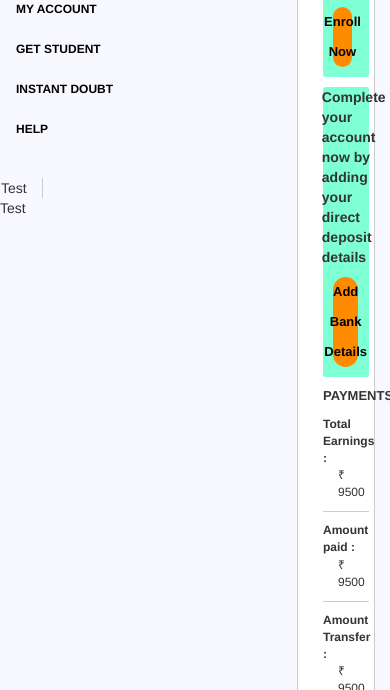
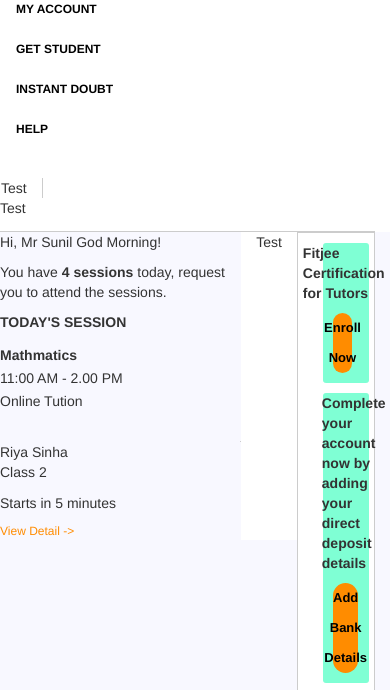
Before and after one commit to Rubitiwari/tutor-dashboard, a plain HTML site: page src/index.html in a window 390 px wide. Shown: the part 127-817 px from the top of the page. Drawn offline with nearby package versions, Linux system fonts and the light colour scheme; files whose address does not match are found by name.

Commit message:
user online session block added

```diff
--- a/src/index.html
+++ b/src/index.html
@@ -39,10 +39,52 @@
         </div>
         <div class="flex-container background">
             <div class="row flex-container full-width">
-                <div class="col-sm-9" style="width:80%;">
+                <div class="col-sm-9 user-session-block">
                     <div class="row flex-container center">
-                        <div class="col-sm-4">test</div>
-                        <div class="col-sm-4"></div>
+                        <div class="col-sm-5 user-session">
+                            <div class="greeting-label">Hi, Mr Sunil God Morning!</div>
+                            <div class="clear"></div>
+                            <div class="detail">You have <span class="bold">4 sessions</span> today, request you to attend the sessions.</div>
+                            <div class="clear"></div>
+                            <div class="bold">TODAY'S SESSION</div>
+                            <div class="clear"></div>
+                            <div class="row">
+                                <div class="col-sm-6 subject-detail">
+                                    <div class="minor-clear"></div>
+                                    <div class="subject-name bold">Mathmatics</div>
+                                    <div class="minor-clear"></div>
+                                    <div class="session-timing">11:00 AM - 2.00 PM</div>
+                                    <div class="minor-clear"></div>
+                                    <div class="online-tution">Online Tution</div>
+                                </div>
+                                <div class="col-sm-6 user-details">
+                                    <div class="clear"></div>
+                                    <div class="clear"></div>
+                                    <div class="clear"></div>
+                                    <div class="row">
+                                        <div class="col-sm-3 user-avatar">
+
+                                        </div>
+                                        <div class="col-sm-9 user-name">
+                                            <div class="name">Riya Sinha</div>
+                                            <div class="student-class">Class 2</div>
+                                        </div>
+                                    </div>
+                                    <div class="clear"></div>
+                                    <div class="row">
+                                        <div class="col-sm-3 join-now">
+
+                                        </div>
+                                        <div class="col-sm-9 user-name">
+                                            <div class="starts">Starts in 5 minutes</div>
+                                        </div>
+                                    </div>
+                                </div>
+                            </div>
+                            <div class="clear"></div>
+                            <div class="view-detail">View Detail -></div>
+                        </div>
+                        <div class="col-sm-4 upcoming-sessions">Test</div>
                     </div>
                 </div>
                 <div class="col-sm-2" style="width: 20%; background-color: #ffffff; border: 1px solid #cccccc;">
--- a/src/styles/index.css
+++ b/src/styles/index.css
@@ -6,6 +6,12 @@ html{
 }
 .flex-container {
   display: flex;
+}
+.bold {
+  font-weight: bold;
+}
+.minor-clear {
+  height: .3rem;
 }
 header {
   width: 100%;
@@ -46,6 +52,17 @@ li a {
   border-right: 1px solid #ccc;
 }
 .wallet-amount {
+
+}
+
+.user-session-block {
+  width: 80%;
+}
+.user-session {
+}
+
+.upcoming-sessions {
+  background-color: #FFFFFF;
 
 }
 
@@ -119,3 +136,27 @@ li a {
 .padding-6 {
   padding: 6rem;
 }
+
+@media screen and (max-width: 992px) {
+  header {
+    width: 100%;
+    display: flex;
+    height: auto;
+    border-bottom: 1px solid #cccccc;
+  }
+  .user-session-block {
+    width: 100%;
+  }
+}
+
+@media screen and (max-width: 600px) {
+  header {
+    width: 100%;
+    display: flex;
+    height: auto;
+    border-bottom: 1px solid #cccccc;
+  }
+  .user-session-block {
+    width: 100%;
+  }
+}
```
